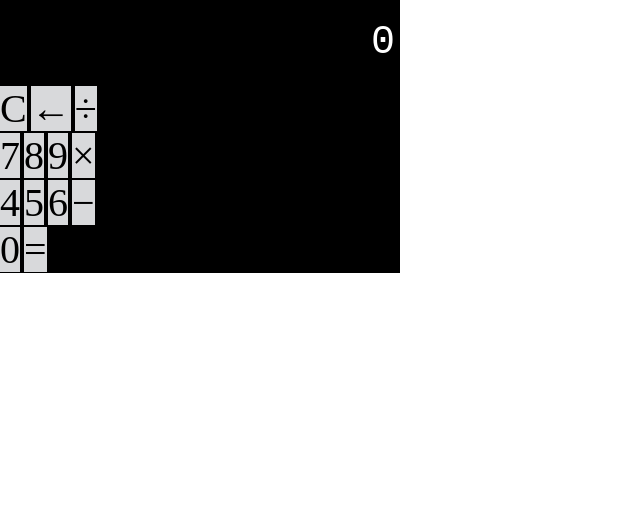
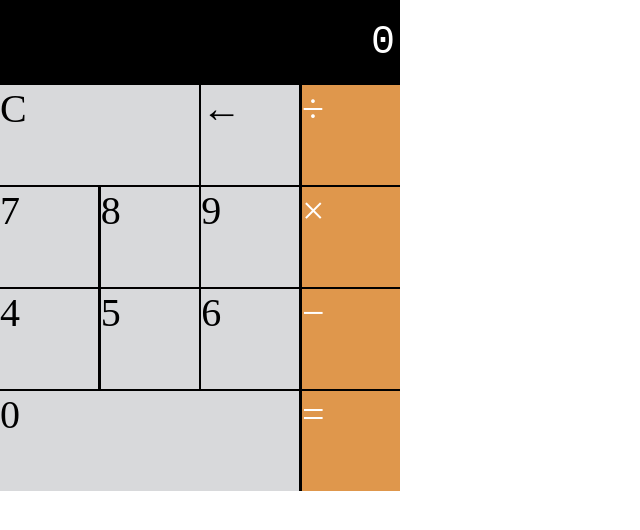
Before and after one commit to mikeyhavoc/calculator-js, a website: page index.html in a window 1280 px wide. Shown: the whole page, without its empty margins (0-640 px from the left). Drawn offline with Linux system fonts and the light colour scheme.

Commit message:
styles complete

```diff
--- a/css/main.css
+++ b/css/main.css
@@ -31,6 +31,16 @@ body {
     font-size: 40px;
     cursor: pointer;
 }
+.calc-button:last-child {
+    background-color: #df974c;
+    color: white;
+}
+.calc-button:last-child:hover {
+    background-color: #dfb07e;
+}
+.calc-button:last-child:active {
+    background-color: #dd8d37;
+}
 
 .calc-button:hover {
     background-color: #ebebeb;
@@ -38,3 +48,16 @@ body {
 .calc-button:active {
     background-color: #bbbcbe;
 }
+.double {
+    width: 49.7%;
+}
+.triple {
+    width: 74.8%;
+}
+
+.calc-button-row {
+    display: flex;
+    align-content: stretch;
+    justify-content: space-between;
+    margin-bottom: 0.5%;
+}
```
